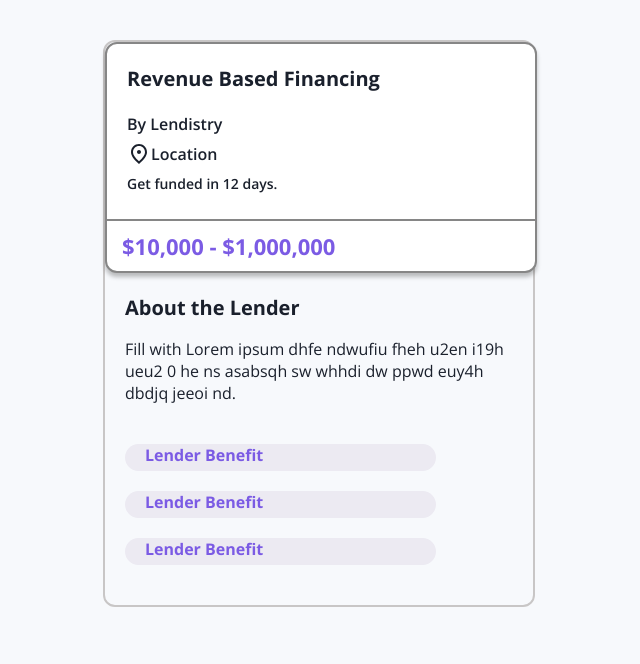
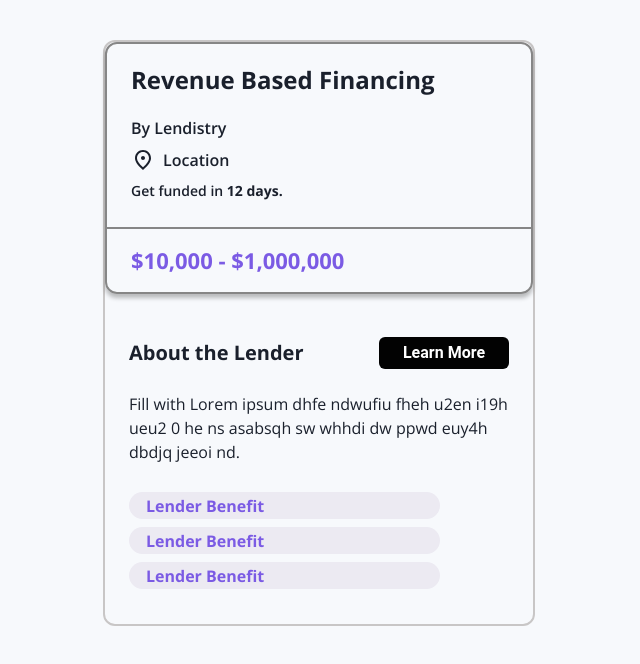
Before and after one commit to YANESGHD/react-chakra, a React (Create React App) app: page / in a window 1280 px wide. Shown: the top 664 px of the page, without its empty margins (321-961 px from the left). Built offline with nearby package versions, Linux system fonts and the light colour scheme.

Commit message:
refactor code

```diff
--- a/src/containers/Home/Home.tsx
+++ b/src/containers/Home/Home.tsx
@@ -1,22 +1,12 @@
 import { FunctionComponent } from 'react';
 import { Intro, About } from './components';
-import styled from '@emotion/styled';
+import { Stack } from '@chakra-ui/react';
 
 export const Home: FunctionComponent = () => {
   return (
-    <Container>
+    <Stack w='432px' border='2px solid #C8C6C6' borderRadius='12px'>
       <Intro />
       <About />
-    </Container>
+    </Stack>
   );
 };
-
-const Container = styled.div`
-  display: flex;
-  flex-direction: column;
-  align-items: flex-start;
-  justify-content: center;
-  width: 432px;
-  border: 2px solid #C8C6C6;
-  border-radius: 12px;
-`;
--- a/src/containers/Home/components/About/About.tsx
+++ b/src/containers/Home/components/About/About.tsx
@@ -1,33 +1,27 @@
 import { FunctionComponent } from 'react';
-import styled from '@emotion/styled';
 import { Benefit } from '..';
-import { Button } from '@chakra-ui/react';
+import { Button, Stack, HStack, Text } from '@chakra-ui/react';
 
 export const About: FunctionComponent = () => {
   return (
-    <Container>
-      <Title>About the Lender</Title>
-      <Text>Fill with Lorem ipsum dhfe ndwufiu  fheh u2en i19h ueu2 0 he ns  asabsqh sw whhdi dw ppwd euy4h  dbdjq jeeoi nd.</Text>
+    <Stack px='24px' py='35px'>
+      <HStack justifyContent='space-between' alignItems='center' pb='15px'>
+        <Text fontSize='20px' fontWeight='700'>
+          About the Lender
+        </Text>
+        <Button h='32px' w='130px' bg='#020202' color='white' borderRadius='6px' _hover={{ bg: "blue" }}>
+          Learn More
+        </Button>
+      </HStack>
+
+      <Text fontSize='16px' fontWeight='400' pb='20px'>
+        Fill with Lorem ipsum dhfe ndwufiu fheh u2en i19h ueu2 0 he ns asabsqh
+        sw whhdi dw ppwd euy4h dbdjq jeeoi nd.
+      </Text>
+
       <Benefit />
       <Benefit />
       <Benefit />
-    </Container>
-  )
+    </Stack>
+  );
 };
-
-const Container = styled.div`
-  padding: 20px;
-`;
-
-const Title = styled.h2`
-  font-size: 20px;
-  font-weight: 700;
-  padding-bottom: 15px;
-`;
-
-const Text = styled.p`
-  font-size: 16px;
-  font-weight: 400;
-  line-height: 22px;
-  padding-bottom: 20px;
-`;
--- a/src/containers/Home/components/Benefit/Benefit.tsx
+++ b/src/containers/Home/components/Benefit/Benefit.tsx
@@ -1,27 +1,10 @@
 import { FunctionComponent } from 'react';
-import styled from '@emotion/styled';
-
+import { Stack, Text } from '@chakra-ui/react';
 
 export const Benefit: FunctionComponent = () => {
   return (
-    <Container>
-      <Text>Lender Benefit</Text>
-    </Container>
+    <Stack w='311px' h='27px' bg='#ECEAF2' borderRadius='24px' px='17px' justifyContent='center'>
+      <Text fontSize='16px' fontWeight='700' color='#7B5BE4'>Lender Benefit</Text>
+    </Stack>
   );
 };
-
-const Container = styled.div`
-  width: 311px;
-  height: 27px;
-  background: #ECEAF2;
-  border-radius: 24px;
-  padding: 0 20px;
-  margin: 20px 0;
-`;
-
-const Text = styled.div`
-  font-weight: 700;
-  font-size: 16px;
-  line-height: 22px;
-  color: #7B5BE4;
-`;
--- a/src/containers/Home/components/Intro/Intro.tsx
+++ b/src/containers/Home/components/Intro/Intro.tsx
@@ -1,68 +1,40 @@
 import { FunctionComponent } from 'react';
-import styled from '@emotion/styled';
 import { FmdGoodOutlined } from '@mui/icons-material';
+import { Stack, HStack, Text } from '@chakra-ui/react';
 
 export const Intro: FunctionComponent = () => {
   return (
-    <Container>
-      <TextContainer>
-        <Title>Revenue Based Financing</Title>
-        <Text>By Lendistry</Text>
+    <Stack
+      width='100%'
+      border='2.25px solid #868686'
+      borderRadius='12px'
+      boxShadow='0px 4px 4px rgba(0, 0, 0, 0.25)'
+    >
+      <Stack py='18px' px='24px'>
+        <Text fontSize='24px' fontWeight='700' pb='10px'>
+          Revenue Based Financing
+        </Text>
+        <Text fontSize='16px' fontWeight='600'>
+          By Lendistry
+        </Text>
 
-        <LocationContainer>
+        <HStack>
           <FmdGoodOutlined />
-          <Text>Location</Text>
-        </LocationContainer>
+          <Text fontSize='16px' fontWeight='600'>
+            Location
+          </Text>
+        </HStack>
 
-        <SmallText>Get funded in 12 days.</SmallText>
-      </TextContainer>
+        <Text fontSize='14px' fontWeight='600'>
+          Get funded in <b>12 days.</b>
+        </Text>
+      </Stack>
 
-      <PriceText>$10,000 - $1,000,000</PriceText>
-    </Container>
+      <Stack borderTop='2.25px solid #868686' py='15px' px='24px'>
+        <Text fontSize='22px' fontWeight='700' color='#7B5BE4'>
+          $10,000 - $1,000,000
+        </Text>
+      </Stack>
+    </Stack>
   );
 };
-
-const Container = styled.div`
-  width: 432px;
-  height: auto;
-  background: #FFFFFF;
-  border: 2.25px solid #868686;
-  box-shadow: 0px 4px 4px rgba(0, 0, 0, 0.25);
-  border-radius: 12px;
-`;
-
-const Title = styled.h1`
-  font-size: 20px;
-  font-weight: 700;
-  padding-bottom: 15px;
-`;
-
-const Text = styled.p`
-  font-size: 16px;
-  font-weight: 600;
-  line-height: 30px;
-`;
-
-const SmallText = styled.p`
-  font-size: 14px;
-  font-weight: 600;
-  line-height: 30px;
-`;
-
-const LocationContainer = styled.div`
-  display: flex;
-  align-items: center;
-`;
-
-const PriceText = styled.h3`
-  border-top: 2.25px solid #868686;
-  font-weight: 700;
-  font-size: 22px;
-  line-height: 30px;
-  padding: 10px 15px;
-  color: #7B5BE4;
-`;
-
-const TextContainer = styled.div`
-  padding: 20px;
-`;
```
